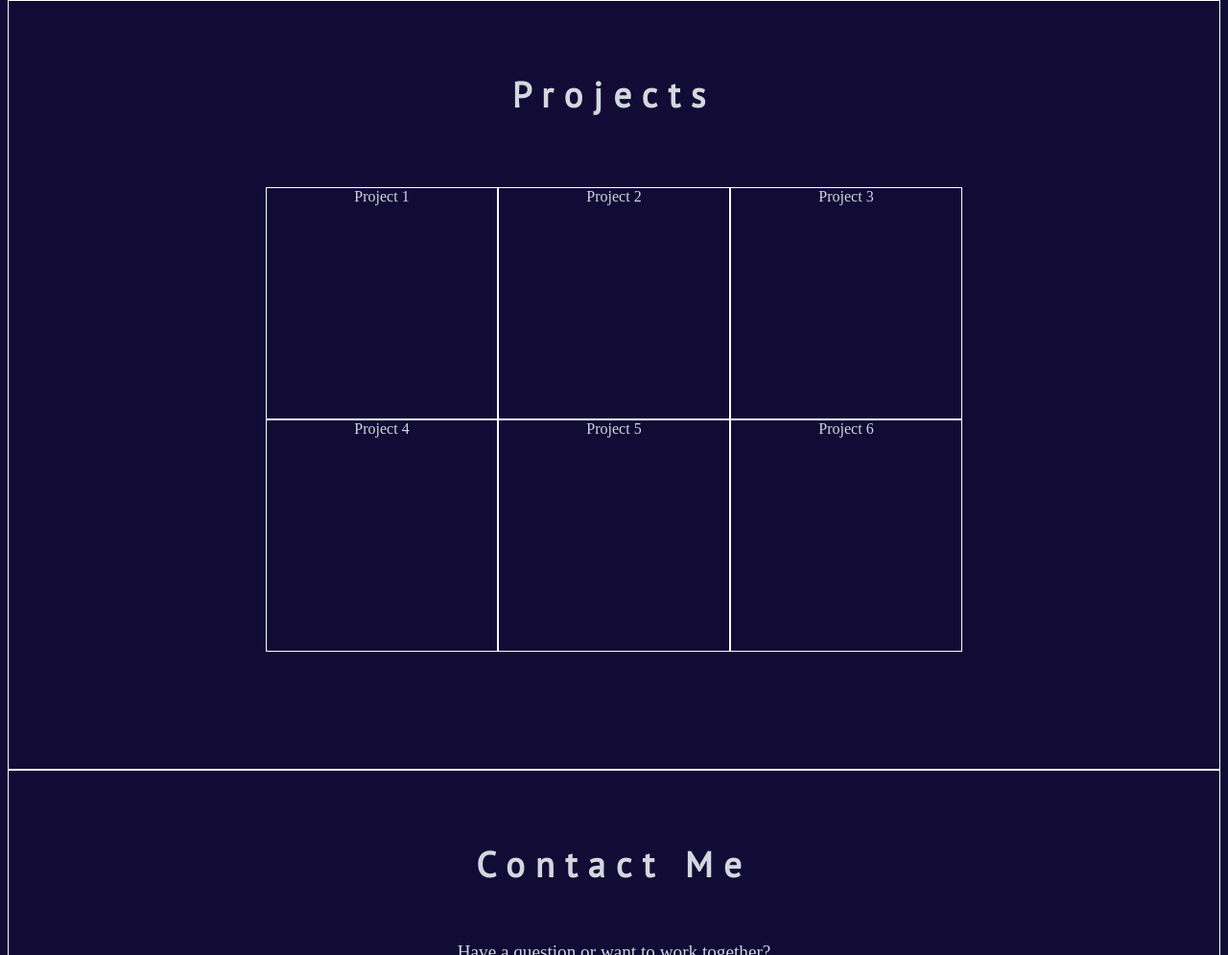
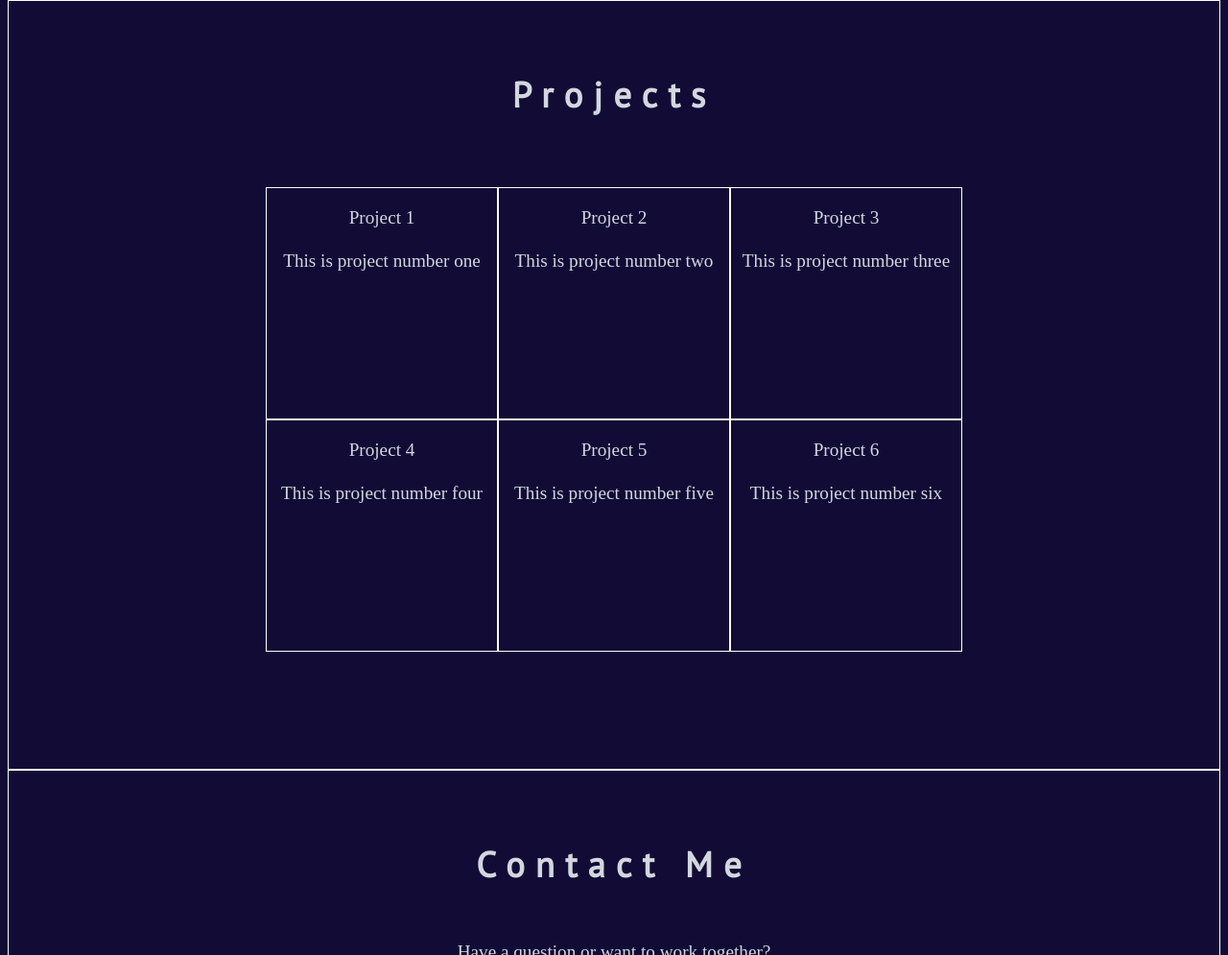
Before and after one commit to CFaut/portfolio-practice, a plain HTML site: page index.html in a window 1280 px wide. Shown: the part 1708-2703 px from the top of the page at 96% size. Drawn offline with Linux system fonts and the light colour scheme.

Commit message:
Updates to structure

```diff
--- a/index.html
+++ b/index.html
@@ -53,17 +53,35 @@
         </div>
     </div>
 
-<div class='section'>
+<div class='project-section section'>
 <div class='projects'>
     <h3>Projects</h3>
 </div>
 <div class='projects-container'>
-    <div class='project-item'>Project 1</div>
-    <div class='project-item'>Project 2</div>
-    <div class='project-item'>Project 3</div>
-    <div class='project-item'>Project 4</div>
-    <div class='project-item'>Project 5</div>
-    <div class='project-item'>Project 6</div>
+    <div class='project-item'>
+        <p>Project 1</p>
+        <p class='project'>This is project number one</p>
+    </div>
+    <div class='project-item'>
+        <p>Project 2</p>
+        <p class='project'>This is project number two</p>
+    </div>
+    <div class='project-item'>
+        <p>Project 3</p>
+        <p class='project'>This is project number three</p>
+    </div>
+    <div class='project-item'>
+        <p>Project 4</p>
+        <p class='project'>This is project number four</p>
+    </div>
+    <div class='project-item'>
+        <p>Project 5</p>
+        <p class='project'>This is project number five</p>
+    </div>
+    <div class='project-item'>
+        <p>Project 6</p>
+        <p class='project'>This is project number six</p>
+    </div>
 </div>
 </div>
 
@@ -79,7 +97,7 @@
     </form>
 
     <form class='submission'>
-        <input type='submit' value='Submit'>
+        <input id='submit' type='submit' value='Submit'>
     </form>
 
     <div class='details'>
```
